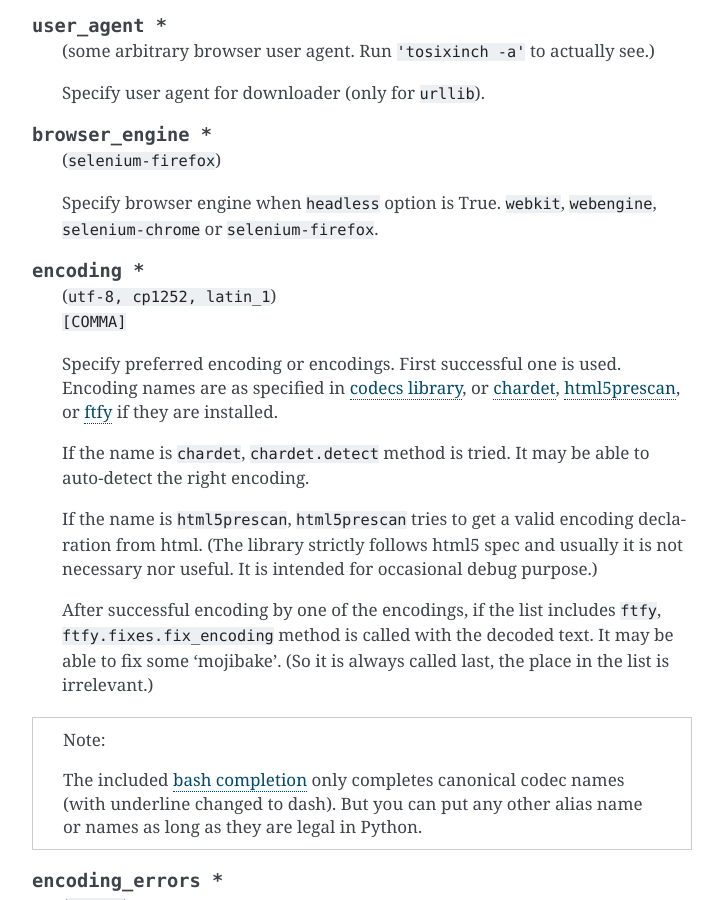
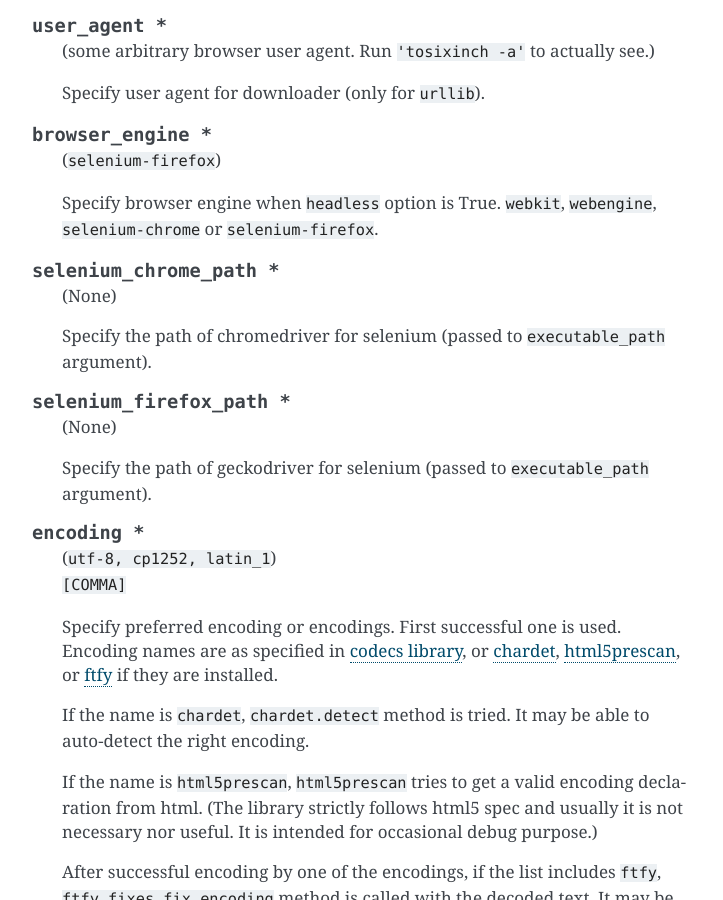
Before and after one commit to openandclose/tosixinch, a Sphinx documentation site: the page built from docs/options.rst, in a window 1280 px wide and 900 px high, scrolled down 893 px. Shown: the whole window, without its empty margins (388-1111 px from the left). Built offline with Sphinx 7.4.7, drawn with Linux system fonts in a browser that asks for light colours.

Commit message:
Document Fix Add forgotten selenium_firefox_path etc.

```diff
--- a/docs/options.rst
+++ b/docs/options.rst
@@ -59,6 +59,20 @@ General Section
 
     Specify browser engine when ``headless`` option is True.
     ``webkit``, ``webengine``, ``selenium-chrome`` or ``selenium-firefox``.
+
+.. confopt:: selenium_chrome_path \*
+
+    | (None)
+
+    Specify the path of chromedriver for selenium
+    (passed to ``executable_path`` argument).
+
+.. confopt:: selenium_firefox_path \*
+
+    | (None)
+
+    Specify the path of geckodriver for selenium
+    (passed to ``executable_path`` argument).
 
 .. confopt:: encoding \*
 
```
